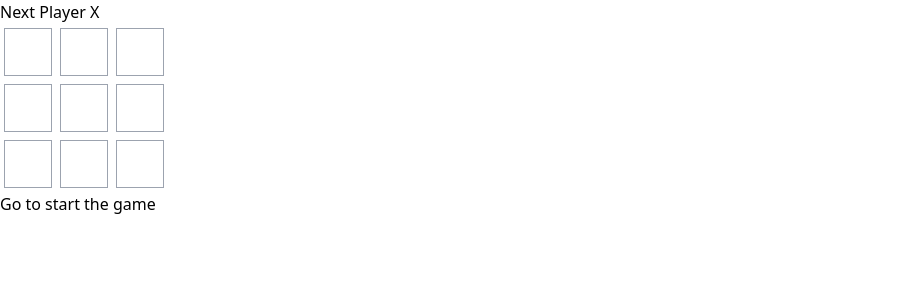
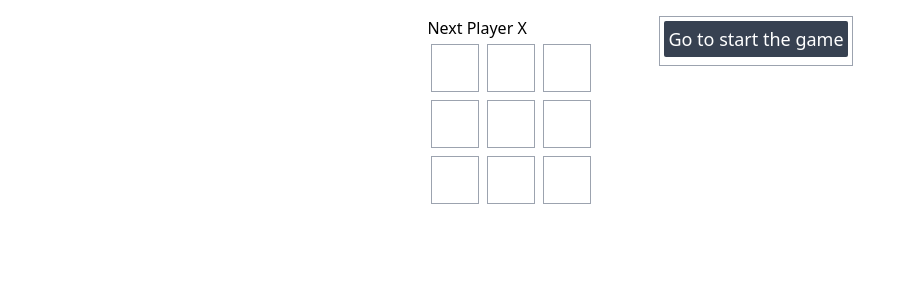
Before and after one commit to md-sazzadul/tic-tac-toe, a React (Vite) app: page / in a window 1280 px wide. Shown: the top 300 px of the page, without its empty margins (0-915 px from the left). Built offline with nearby package versions, Linux system fonts and the light colour scheme.

Commit message:
added some style

```diff
--- a/src/components/Game/Game.tsx
+++ b/src/components/Game/Game.tsx
@@ -28,15 +28,15 @@
       description = `Go to start the game`;
     }
     return (
-      <li key={move}>
+      <li key={move} className="bg-gray-700 text-white mb-1 p-1 rounded-sm">
         <button onClick={() => jumpTo(move)}>{description}</button>
       </li>
     );
   });
 
   return (
-    <div>
-      <div>
+    <div className="flex justify-center p-4">
+      <div className="mr-16">
         <Board
           xIsNext={xIsNext}
           squares={currentSquares}
@@ -44,7 +44,7 @@
         ></Board>
       </div>
       <div>
-        <ol>{moves}</ol>
+        <ol className="border border-gray-400 p-1 text-lg">{moves}</ol>
       </div>
     </div>
   );
```
